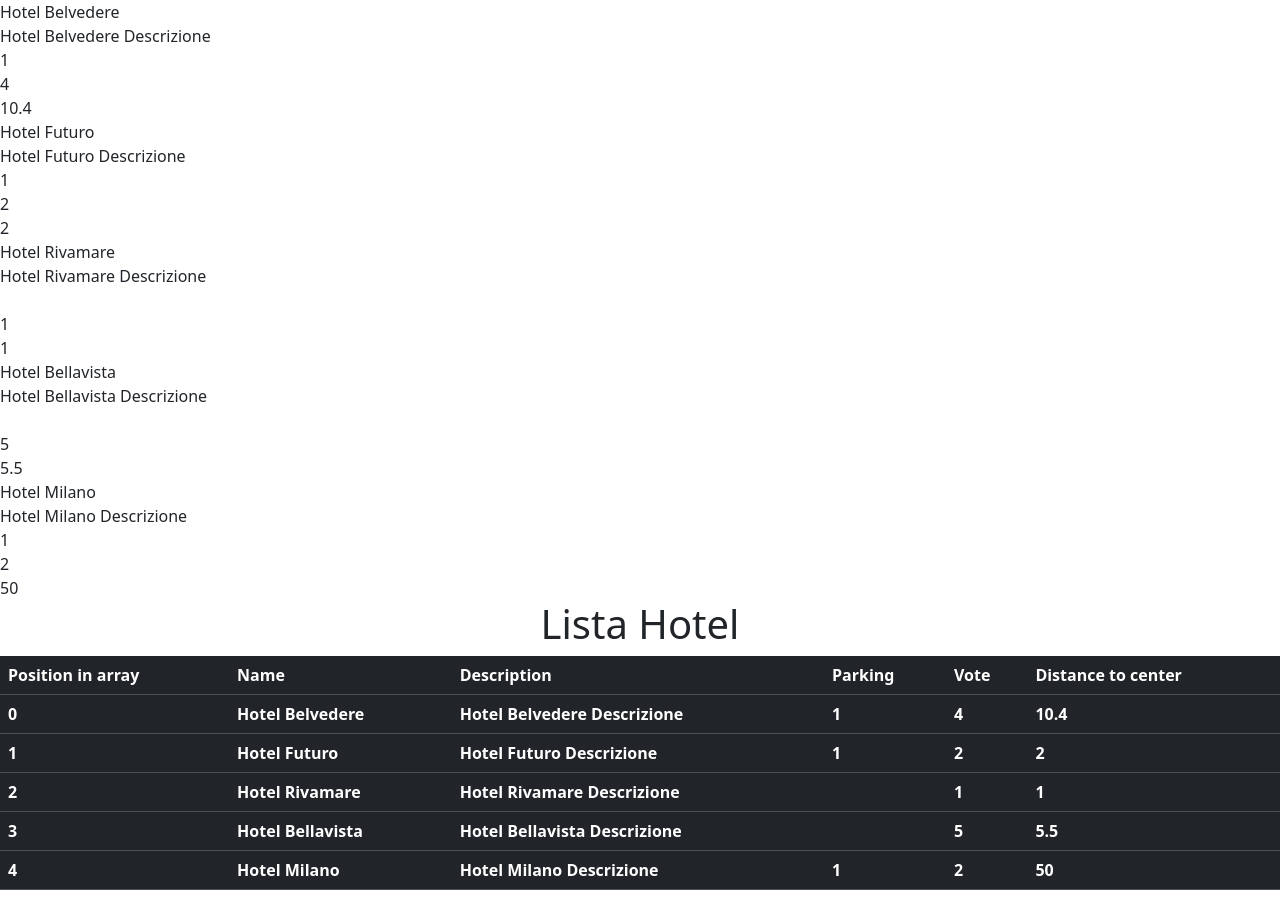
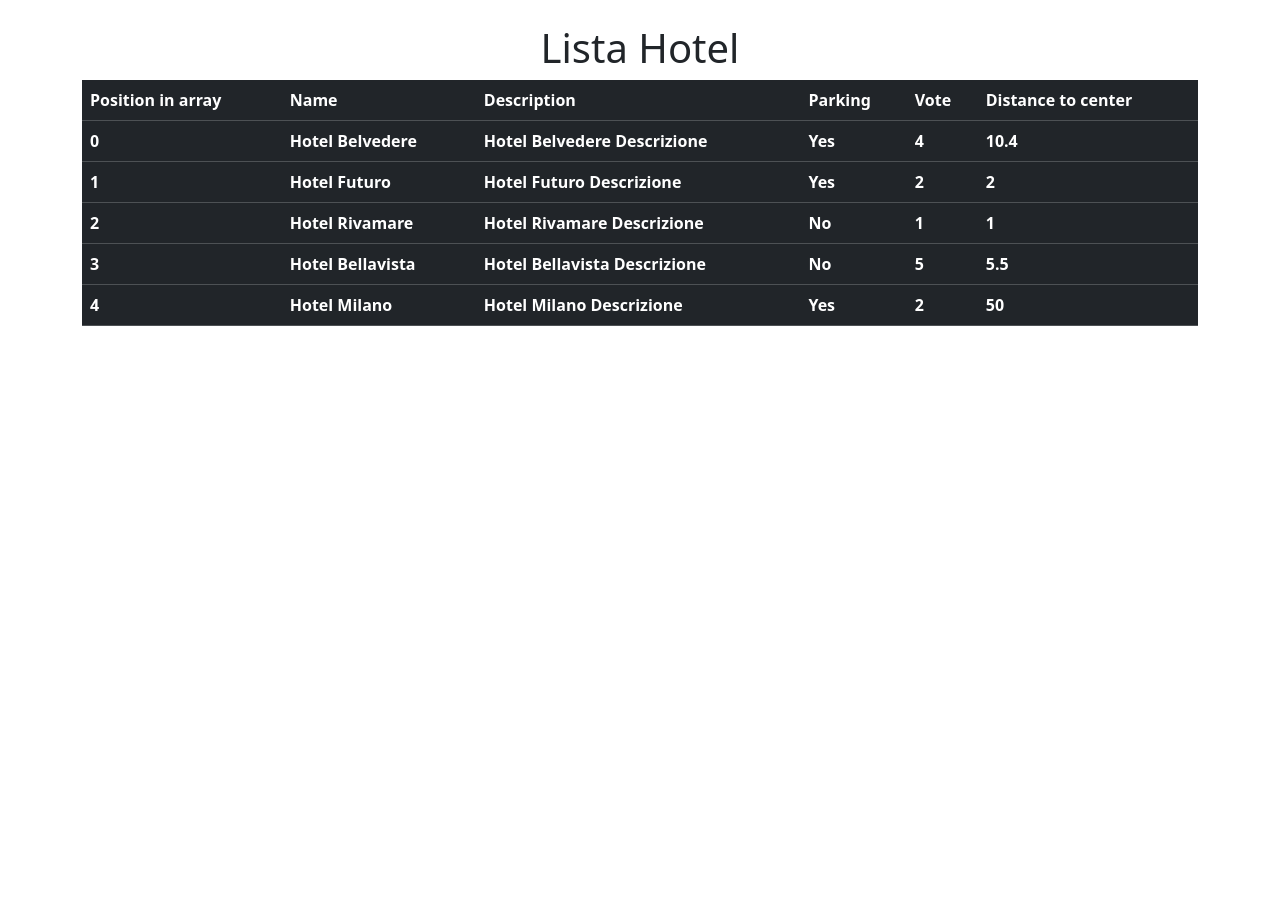
Before and after one commit to diegoG82/php-hotel, a PHP site: page / in a window 1280 px wide. After the commit the page ends 326 px from the top, so only its background shows below. Run offline with PHP 8.4, Linux system fonts and the light colour scheme; lists and menus that the app fills with data are empty.

Commit message:
fixed html and added ternary to parking camp

```diff
--- a/index.php
+++ b/index.php
@@ -43,11 +43,11 @@ $hotels = [
 ];
 // stampa semplice array
 
-foreach ($hotels as $hotelist) {
-    foreach ($hotelist as $hotelname) {
-        echo $hotelname . "<br>";
-    }
-}
+// foreach ($hotels as $hotelist) {
+//     foreach ($hotelist as $hotelname) {
+//         echo $hotelname . "<br>";
+//     }
+// }
 
 ?>
 
@@ -66,6 +66,10 @@ foreach ($hotels as $hotelist) {
 
 <body>
 
+    <div class="container mt-4">
+
+        <h1 class="text-center">Lista Hotel</h1>
+
         <table class="table table-dark">
             <thead>
                 <tr>
@@ -80,16 +84,13 @@ foreach ($hotels as $hotelist) {
 
             <tbody>
 
-            <h1 class="text-center">Lista Hotel</h1>
-
-            <div class="container">
                 <?php foreach ($hotels as $key => $hotelist) { ?>
 
                     <tr>
                         <th scope="row"><?php echo $key ?></th>
                         <th scope="row"><?php echo $hotelist['name'] ?></th>
                         <th scope="row"><?php echo $hotelist['description'] ?></th>
-                        <th scope="row"><?php echo $hotelist['parking'] ?></th>
+                        <th scope="row"><?php echo $hotelist['parking'] ? 'Yes' : 'No'; ?></th>
                         <th scope="row"><?php echo $hotelist['vote'] ?></th>
                         <th scope="row"><?php echo $hotelist['distance_to_center'] ?></th>
                     </tr>
@@ -98,10 +99,20 @@ foreach ($hotels as $hotelist) {
 
                 ?>
 
+            </tbody>
+        </table>
+
+
+
+
+
+
+
+
+
+
     </div>
 
-        </tbody>
-    </table>
 
 
 
```
Lines whose indentation alone changed are shown as unchanged.
